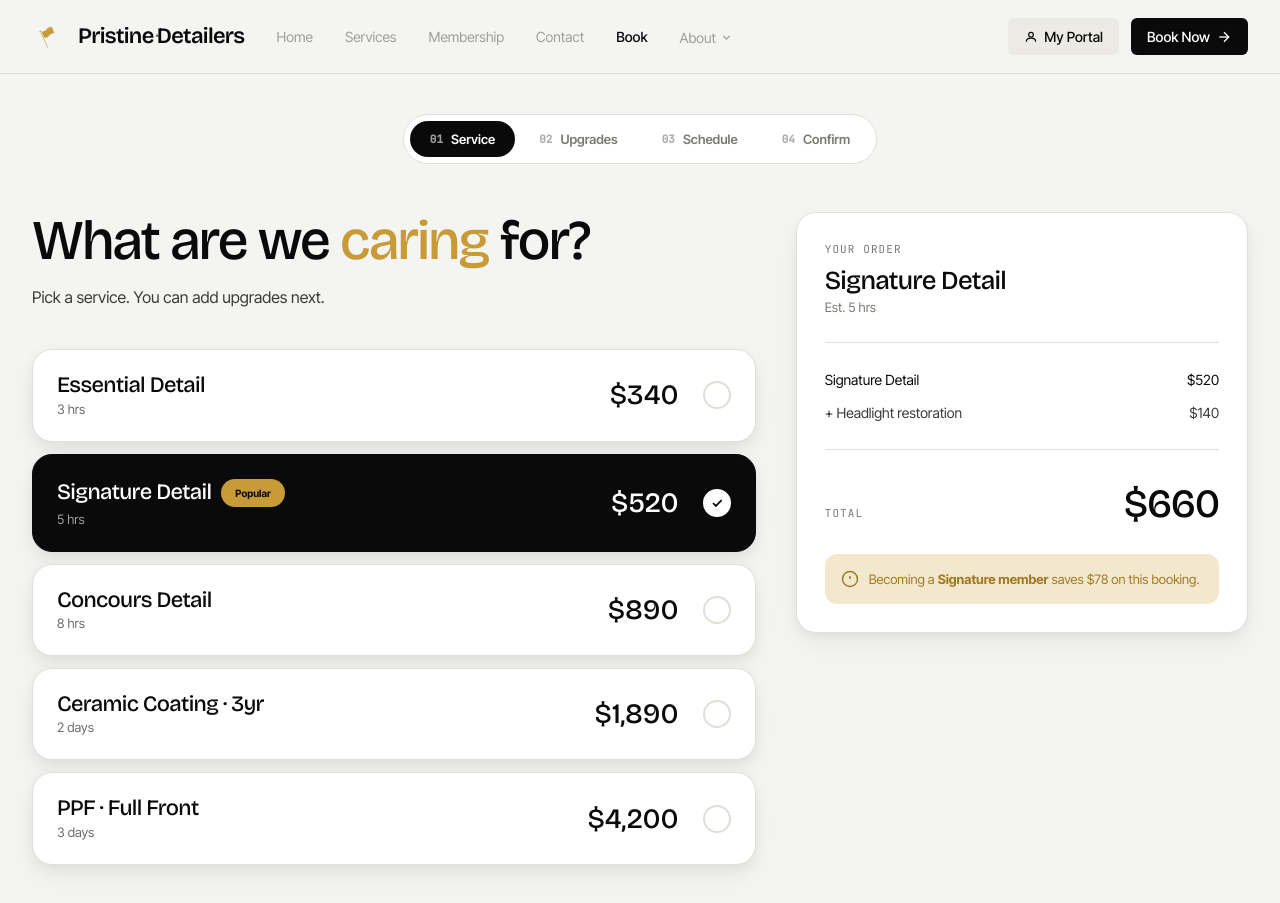
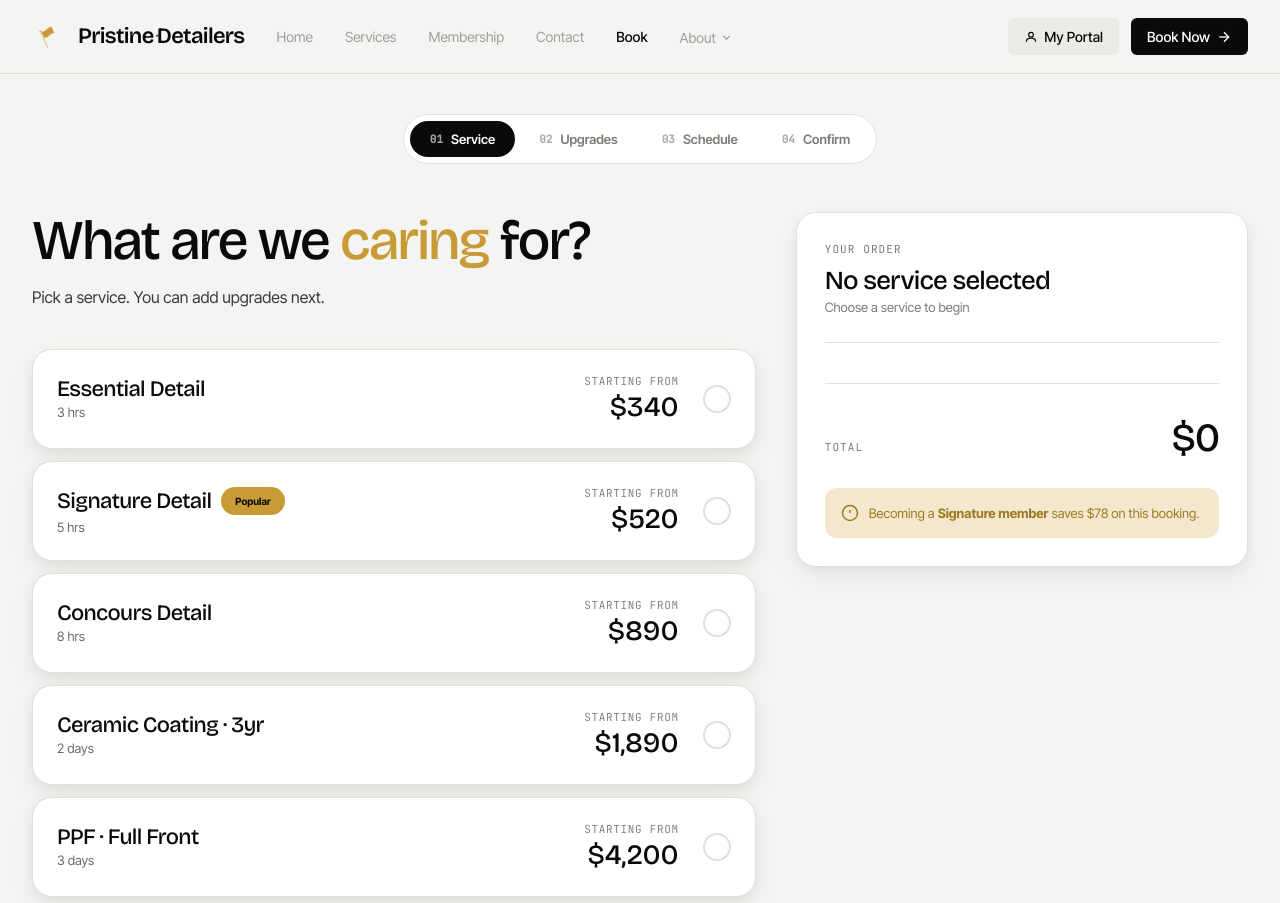
Before and after one commit to hrshdv2nd/pristinedetailers, a Next.js app: page /booking in a window 1280 px wide. Shown: the top 903 px of the page. Built offline with nearby package versions, Linux system fonts and the light colour scheme.

Commit message:
book now pricing changes

```diff
--- a/components/pages/booking.tsx
+++ b/components/pages/booking.tsx
@@ -25,18 +25,18 @@ const ADD_ON_LIST = [
 
 export function Booking() {
   const [step, setStep] = useState(0);
-  const [service, setService] = useState('signature-detail');
-  const [addOns, setAddOns] = useState(['headlight']);
+  const [service, setService] = useState('');
+  const [addOns, setAddOns] = useState<string[]>([]);
   const [upsell, setUpsell] = useState(false);
   const [slot, setSlot] = useState('2026-04-24-10');
 
-  const sel = useMemo(() => SERVICES.find((s) => s.id === service) ?? SERVICES[0], [service]);
+  const sel = useMemo(() => SERVICES.find((s) => s.id === service) ?? null, [service]);
   const addTotal = useMemo(
     () => addOns.reduce((total, id) => total + (ADD_ON_LIST.find((a) => a.id === id)?.price || 0), 0),
     [addOns]
   );
   const upsellCost = upsell ? 1890 : 0;
-  const total = sel.price + addTotal + upsellCost;
+  const total = (sel?.price ?? 0) + addTotal + upsellCost;
 
   const steps = ['Service', 'Upgrades', 'Schedule', 'Confirm'];
 
@@ -79,7 +79,7 @@ export function Booking() {
               {step === 0 && <StepService services={SERVICES} service={service} setService={setService} />}
               {step === 1 && <StepAddons ADD_ON_LIST={ADD_ON_LIST} addOns={addOns} setAddOns={setAddOns} upsell={upsell} setUpsell={setUpsell} />}
               {step === 2 && <StepSchedule slot={slot} setSlot={setSlot} />}
-              {step === 3 && <StepConfirm service={sel} addOns={addOns} ADD_ON_LIST={ADD_ON_LIST} upsell={upsell} slot={slot} total={total} />}
+              {step === 3 && sel && <StepConfirm service={sel} addOns={addOns} ADD_ON_LIST={ADD_ON_LIST} upsell={upsell} slot={slot} total={total} />}
 
               <div style={{ display: 'flex', justifyContent: 'space-between', marginTop: 40 }}>
                 <button
@@ -91,7 +91,13 @@ export function Booking() {
                   ← Back
                 </button>
                 {step < 3 ? (
-                  <button type="button" onClick={() => setStep(step + 1)} className="pd-btn pd-btn-dark">
+                  <button
+                    type="button"
+                    onClick={() => setStep(step + 1)}
+                    className="pd-btn pd-btn-dark"
+                    disabled={step === 0 && !sel}
+                    style={{ opacity: step === 0 && !sel ? 0.4 : 1, cursor: step === 0 && !sel ? 'not-allowed' : 'pointer' }}
+                  >
                     Continue <Arrow />
                   </button>
                 ) : (
@@ -105,14 +111,16 @@ export function Booking() {
             <aside className="pd-aside-sticky" style={{ position: 'sticky', top: 100 }}>
               <div className="pd-card" style={{ padding: 28 }}>
                 <div style={{ fontFamily: 'var(--f-mono)', fontSize: 11, letterSpacing: '0.1em', color: 'var(--ink-3)', textTransform: 'uppercase' }}>Your order</div>
-                <h3 style={{ fontSize: 26, fontWeight: 500, marginTop: 10 }}>{sel.name}</h3>
-                <div style={{ fontSize: 13, color: 'var(--ink-3)', marginTop: 4 }}>Est. {sel.duration}</div>
+                <h3 style={{ fontSize: 26, fontWeight: 500, marginTop: 10 }}>{sel ? sel.name : 'No service selected'}</h3>
+                <div style={{ fontSize: 13, color: 'var(--ink-3)', marginTop: 4 }}>{sel ? `Est. ${sel.duration}` : 'Choose a service to begin'}</div>
 
                 <div style={{ margin: '24px 0', padding: '20px 0', borderTop: '1px solid var(--line)', borderBottom: '1px solid var(--line)' }}>
+                  {sel && (
                   <div style={{ display: 'flex', justifyContent: 'space-between', fontSize: 14, padding: '6px 0' }}>
                     <span>{sel.name}</span>
                     <span>${sel.price.toLocaleString()}</span>
                   </div>
+                  )}
                   {addOns.map((id) => {
                     const addOn = ADD_ON_LIST.find((x) => x.id === id);
                     return addOn ? (
@@ -191,7 +199,10 @@ function StepService({ services, service, setService }: { services: Array<{ id:
               </div>
               <div style={{ fontSize: 13, opacity: 0.6, marginTop: 4 }}>{s.duration}</div>
             </div>
-            <div style={{ fontFamily: 'var(--f-display)', fontSize: 28, fontWeight: 500 }}>${s.price.toLocaleString()}</div>
+            <div style={{ textAlign: 'right' }}>
+                <div style={{ fontSize: 11, opacity: 0.5, fontFamily: 'var(--f-mono)', letterSpacing: '0.06em', textTransform: 'uppercase', marginBottom: 2 }}>Starting from</div>
+                <div style={{ fontFamily: 'var(--f-display)', fontSize: 28, fontWeight: 500 }}>${s.price.toLocaleString()}</div>
+              </div>
             <div
               style={{
                 width: 28,
```
